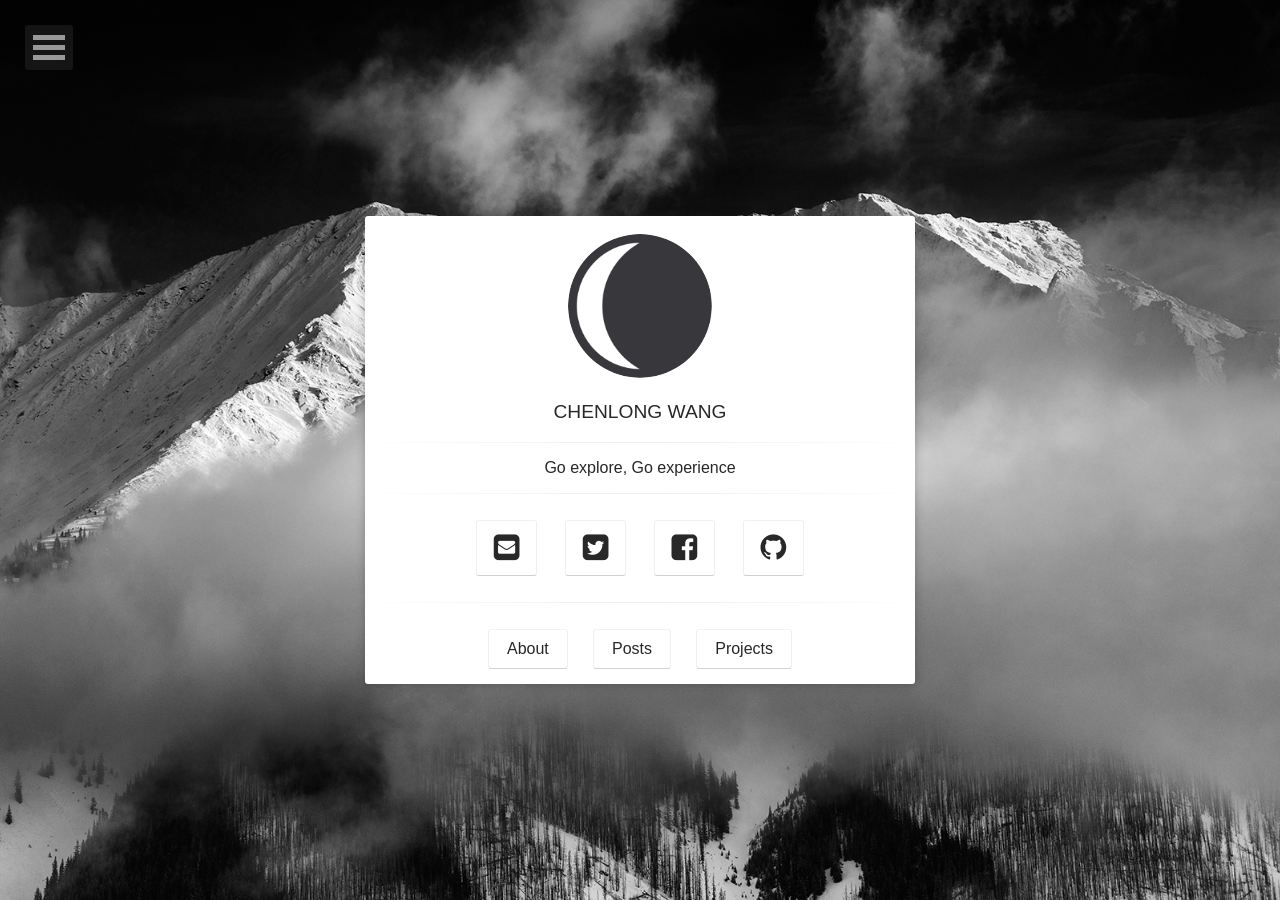
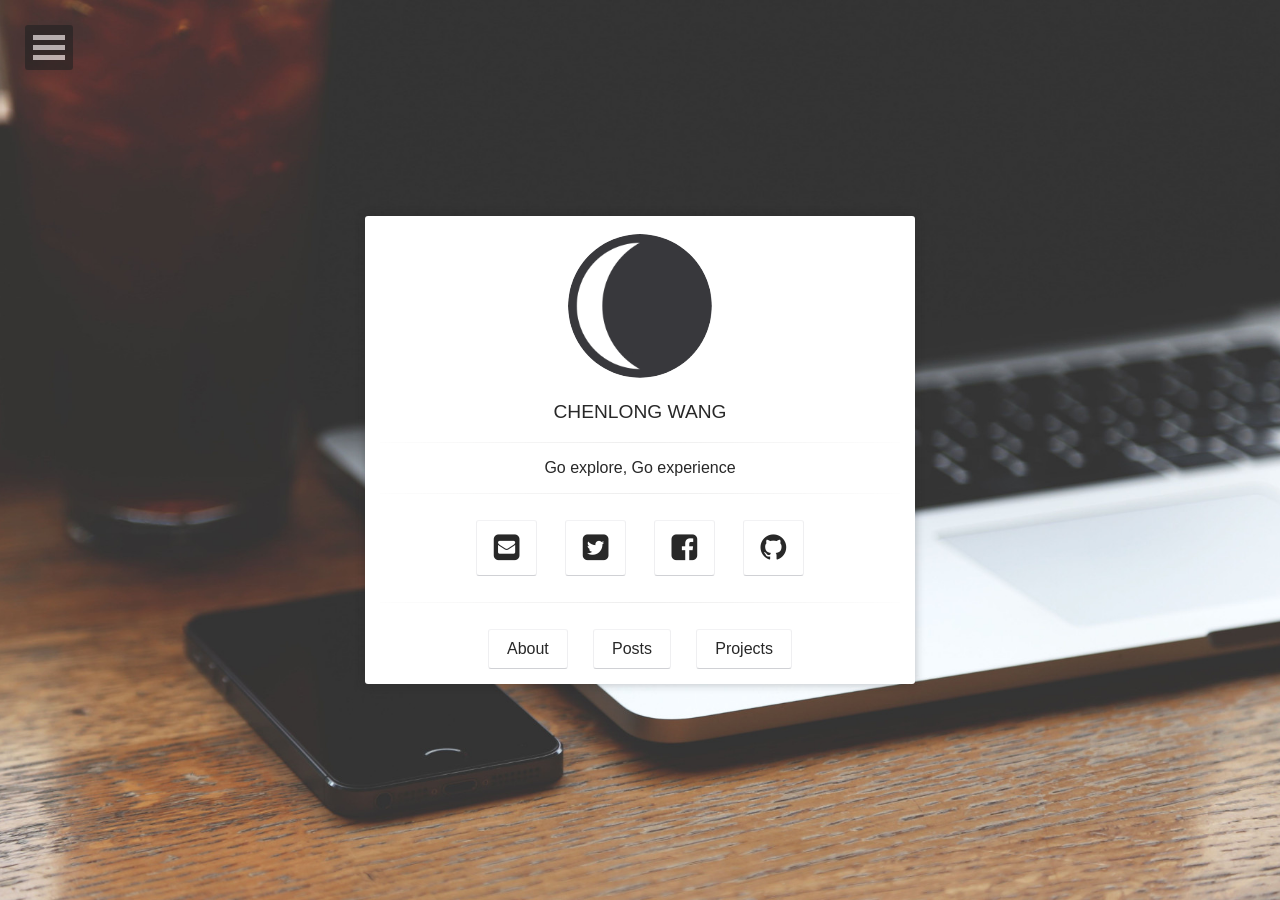
Before and after one commit to Chenlonw/chenlonw.github.com, a Jekyll site: the page built from index.html, in a window 1280 px wide. Built offline with Jekyll 4.4.1, drawn with Linux system fonts in a browser that asks for light colours; some web fonts are replaced.

Commit message:
small modification

```diff
--- a/_config.yml
+++ b/_config.yml
@@ -5,8 +5,8 @@ description:        "I am a Ph.D. student in geophysics in China"
 reading_time:       true
 words_per_minute:   200
 logo:               'assets/img/logo.png'
-#background:         'assets/img/placeholder-big.jpg'
-background:         'assets/img/16304833066_4c18c6e1d2_o.jpg'
+background:         'assets/img/placeholder-big.jpg'
+#background:         'assets/img/16304833066_4c18c6e1d2_o.jpg'
 tiled_bg:           false   # Set this true if you want to tile your background image, otherwise it will be covered
 locale:             en_US
 port: 4075
```
